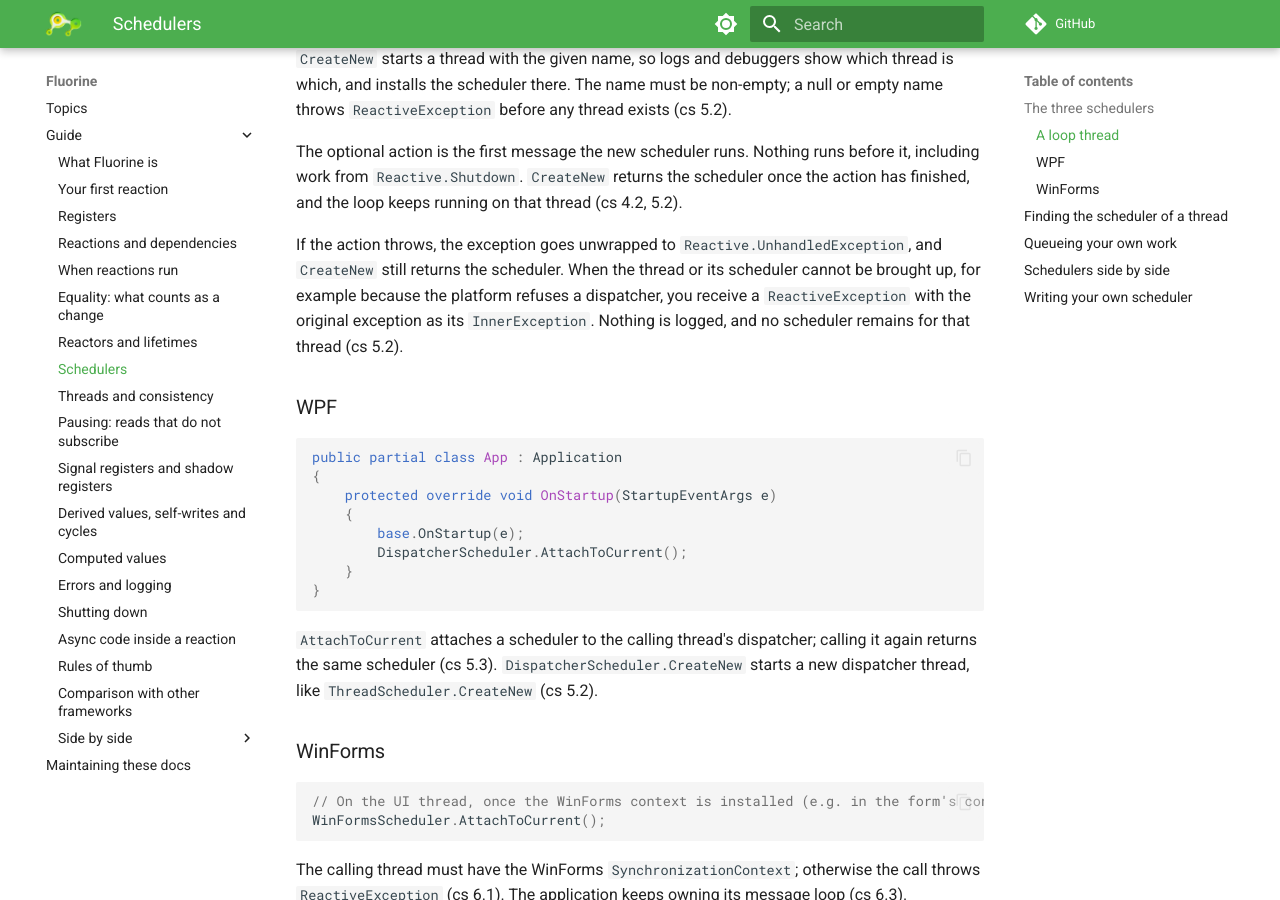
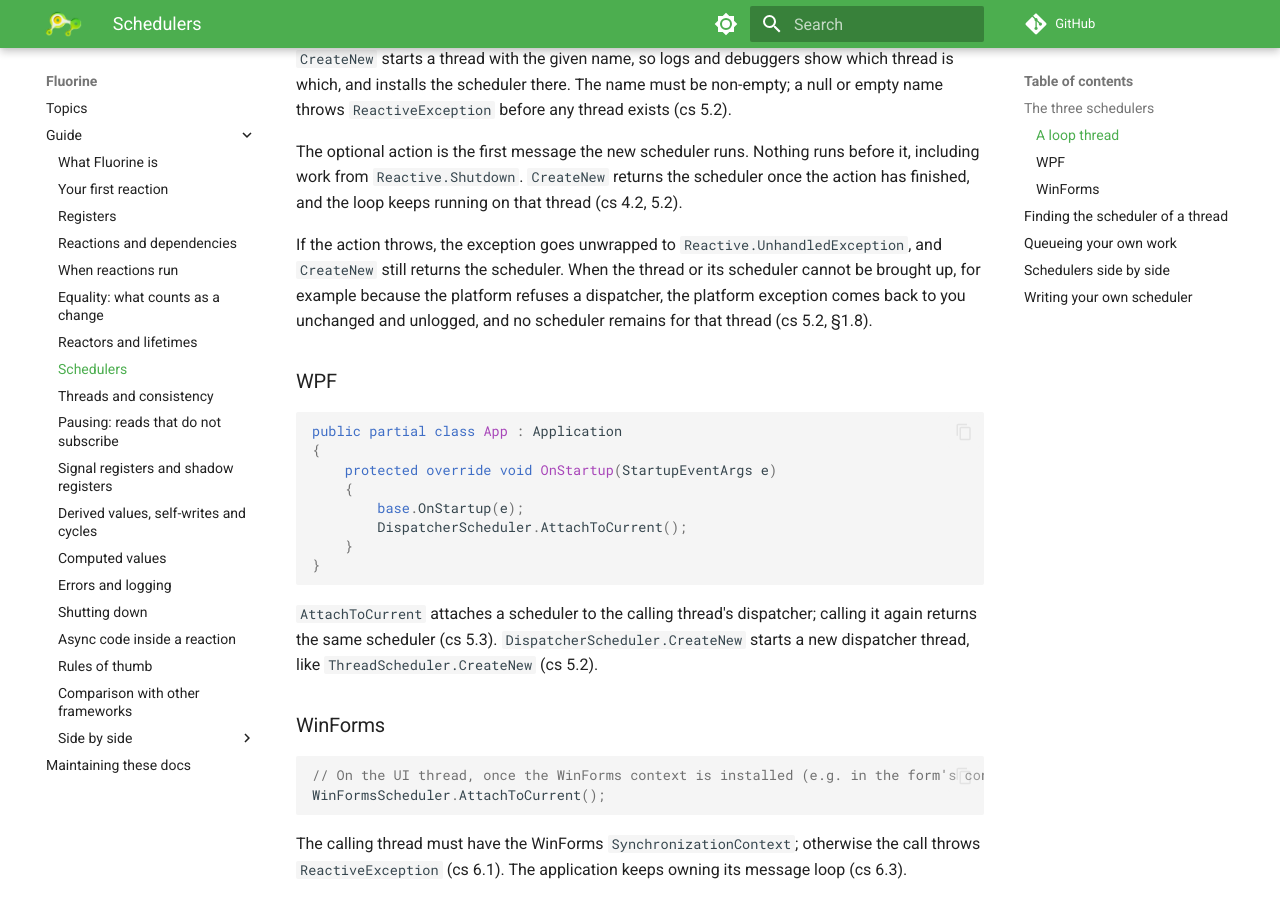
Before and after one commit to flintvane/fluorine, an MkDocs documentation site: the page built from docs/topics/schedulers.md, in a window 1280 px wide and 900 px high, scrolled down 845 px. Built offline with MkDocs 1.6.1 and Material for MkDocs 9.7.7, drawn with Linux system fonts in a browser that asks for light colours; comment, search, counter and statistics services are not loaded.

Commit message:
docs: CreateNew platform startup failures pass back unchanged (cs 5.2, 10, 0103513)

```diff
--- a/docs/topics/schedulers.md
+++ b/docs/topics/schedulers.md
@@ -28,7 +28,7 @@ Scheduler io = ThreadScheduler.CreateNew("io", () =>
 
 The optional action is the first message the new scheduler runs. Nothing runs before it, including work from `Reactive.Shutdown`. `CreateNew` returns the scheduler once the action has finished, and the loop keeps running on that thread (cs 4.2, 5.2).
 
-If the action throws, the exception goes unwrapped to `Reactive.UnhandledException`, and `CreateNew` still returns the scheduler. When the thread or its scheduler cannot be brought up, for example because the platform refuses a dispatcher, you receive a `ReactiveException` with the original exception as its `InnerException`. Nothing is logged, and no scheduler remains for that thread (cs 5.2).
+If the action throws, the exception goes unwrapped to `Reactive.UnhandledException`, and `CreateNew` still returns the scheduler. When the thread or its scheduler cannot be brought up, for example because the platform refuses a dispatcher, the platform exception comes back to you unchanged and unlogged, and no scheduler remains for that thread (cs 5.2, §1.8).
 
 ### WPF
 
```
Also changed, not shown: docs/topics/errors-and-logging.md (+0 -1 lines).
